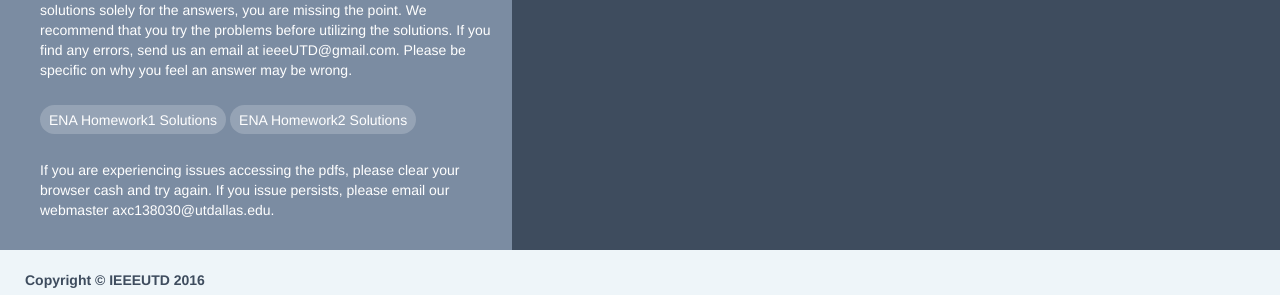
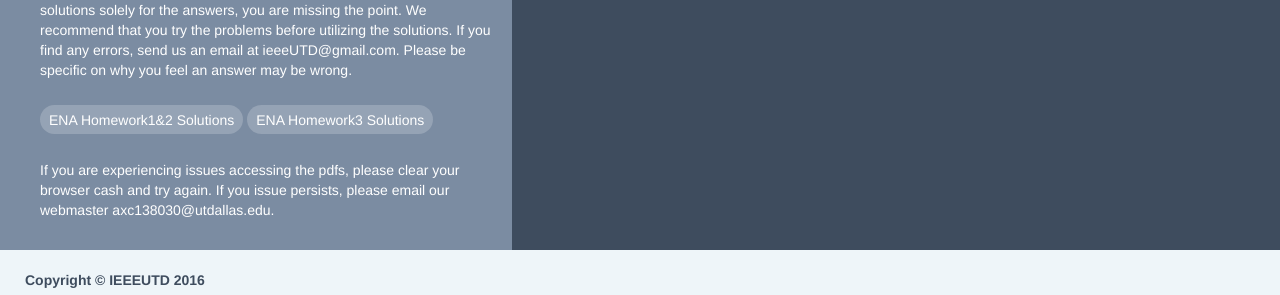
Before and after one commit to IEEEUTD/IEEEUTD.github.io, a Jekyll site: the page index.html, which Jekyll copies as it is, in a window 1280 px wide and 900 px high, scrolled down 623 px. Shown: the part 580-875 px from the top of the window. Built offline with Jekyll 4.4.1, drawn with Linux system fonts in a browser that asks for light colours.

Commit message:
renamed some stuff

```diff
--- a/index.html
+++ b/index.html
@@ -135,7 +135,7 @@
                 <div class="sidebar">
                     <h2>KEITH'S CORNER</h2>
                     <p><b>Note:</b><br/>These solutions are for review purposes only. The solutions represent one way to solve the problems and the point of these solutions is to provide better understanding of the concepts. If you are utilizing these solutions solely for the answers, you are missing the point. We recommend that you try the problems before utilizing the solutions. If you find any errors, send us an email at ieeeUTD@gmail.com. Please be specific on why you feel an answer may be wrong.<br/><br/></p>
-                    <p><a href="documents/ENA_Solutions/ENA_Fahimi_HW1.pdf" class="button">ENA Homework1 Solutions</a> <a href="documents/ENA_Solutions/ENA_Fahimi_HW2.pdf" class="button">ENA Homework2 Solutions</a></p>
+                    <p><a href="documents/ENA_Solutions/ENA_Fahimi_HW1&2.pdf" class="button">ENA Homework1&2 Solutions</a> <a href="documents/ENA_Solutions/ENA_Fahimi_HW3.pdf" class="button">ENA Homework3 Solutions</a></p>
                     <p><br/> If you are experiencing issues accessing the pdfs, please clear your browser cash and try again. If you issue persists, please email our webmaster axc138030@utdallas.edu.</p>
                 </div>
                 <div class="upcoming_events">
```
Also changed, not shown: 2 other files.
